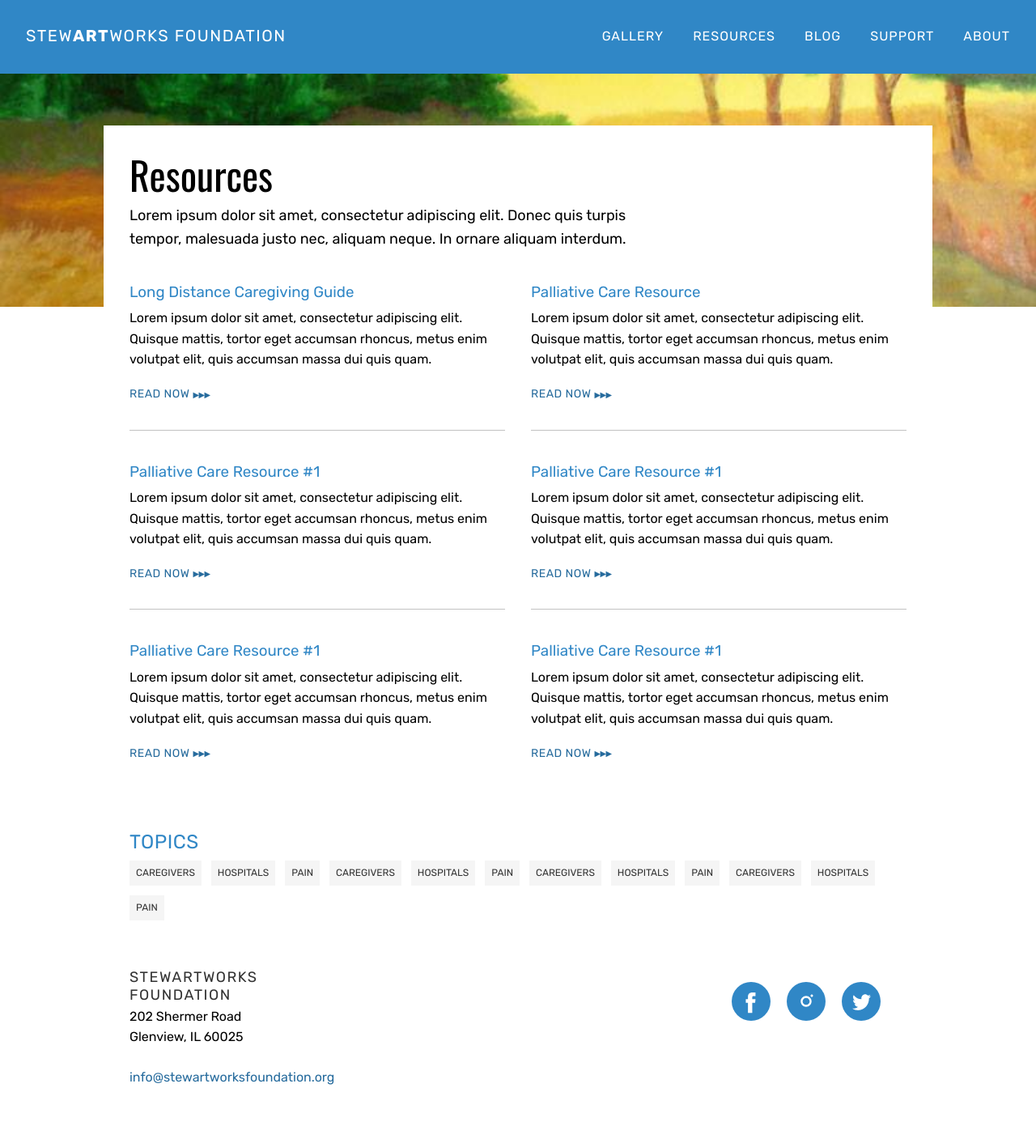
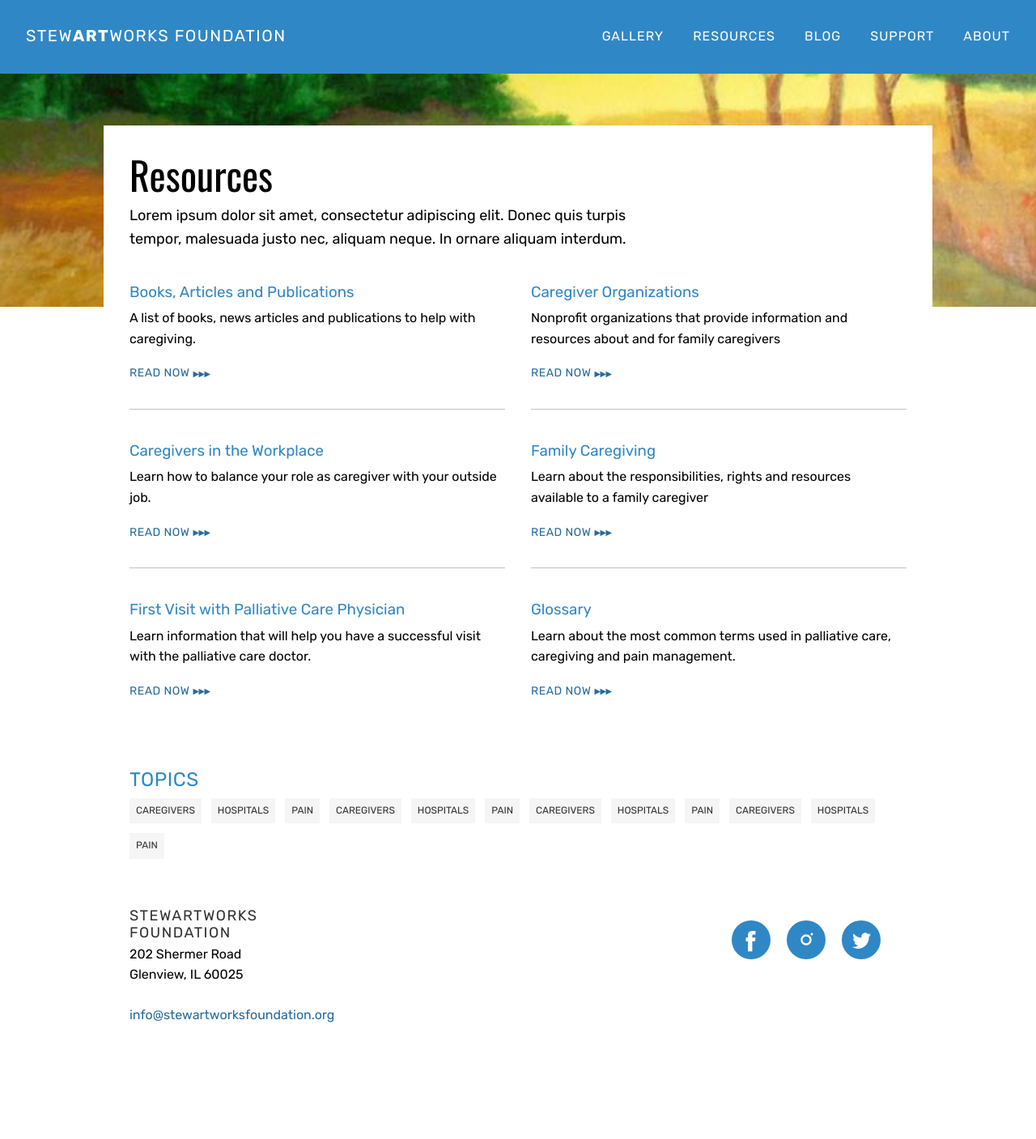
Before and after one commit to brodieaustin/stewartworksfoundation, a Jekyll site: the page built from resources/index.html, in a window 1280 px wide. Shown: the whole page at 81% size. Built offline with Jekyll 4.4.1, drawn with Linux system fonts in a browser that asks for light colours; after the commit the page ends 1331 px from its top, so only the background shows below that.

Commit message:
added a few real titles to resources page

```diff
--- a/resources/index.html
+++ b/resources/index.html
@@ -7,33 +7,33 @@ description: 'Lorem ipsum dolor sit amet, consectetur adipiscing elit. Donec qui
 <section>
   <ul class="resources">
     <li class="resource-preview">
-      <h3>Long Distance Caregiving Guide</h3>
-      <p>Lorem ipsum dolor sit amet, consectetur adipiscing elit. Quisque mattis, tortor eget accumsan rhoncus, metus enim volutpat elit, quis accumsan massa dui quis quam.</p>
+      <h3>Books, Articles and Publications</h3>
+      <p>A list of books, news articles and publications to help with caregiving.</p>
       <a href="article" class="cta">Read now</a>
     </li>
     <li class="resource-preview">
-      <h3>Palliative Care Resource</h3>
-      <p>Lorem ipsum dolor sit amet, consectetur adipiscing elit. Quisque mattis, tortor eget accumsan rhoncus, metus enim volutpat elit, quis accumsan massa dui quis quam.</p>
+      <h3>Caregiver Organizations</h3>
+      <p>Nonprofit organizations that provide information and resources about and for family caregivers</p>
       <a href="article" class="cta">Read now</a>
     </li>
     <li class="resource-preview">
-      <h3>Palliative Care Resource #1</h3>
-      <p>Lorem ipsum dolor sit amet, consectetur adipiscing elit. Quisque mattis, tortor eget accumsan rhoncus, metus enim volutpat elit, quis accumsan massa dui quis quam.</p>
+      <h3>Caregivers in the Workplace</h3>
+      <p>Learn how to balance your role as caregiver with your outside job.</p>
       <a href="article" class="cta">Read now</a>
     </li>
     <li class="resource-preview">
-      <h3>Palliative Care Resource #1</h3>
-      <p>Lorem ipsum dolor sit amet, consectetur adipiscing elit. Quisque mattis, tortor eget accumsan rhoncus, metus enim volutpat elit, quis accumsan massa dui quis quam.</p>
+      <h3>Family Caregiving</h3>
+      <p>Learn about the responsibilities, rights and resources available to a family caregiver </p>
       <a href="article" class="cta">Read now</a>
     </li>
     <li class="resource-preview">
-      <h3>Palliative Care Resource #1</h3>
-      <p>Lorem ipsum dolor sit amet, consectetur adipiscing elit. Quisque mattis, tortor eget accumsan rhoncus, metus enim volutpat elit, quis accumsan massa dui quis quam.</p>
+      <h3>First Visit with Palliative Care Physician</h3>
+      <p>Learn information that will help you have a successful visit with the palliative care doctor.</p>
       <a href="article" class="cta">Read now</a>
     </li>
     <li class="resource-preview">
-      <h3>Palliative Care Resource #1</h3>
-      <p>Lorem ipsum dolor sit amet, consectetur adipiscing elit. Quisque mattis, tortor eget accumsan rhoncus, metus enim volutpat elit, quis accumsan massa dui quis quam.</p>
+      <h3>Glossary</h3>
+      <p>Learn about the most common terms used in palliative care, caregiving and pain management.</p>
       <a href="article" class="cta">Read now</a>
     </li>
   </ul>
```
